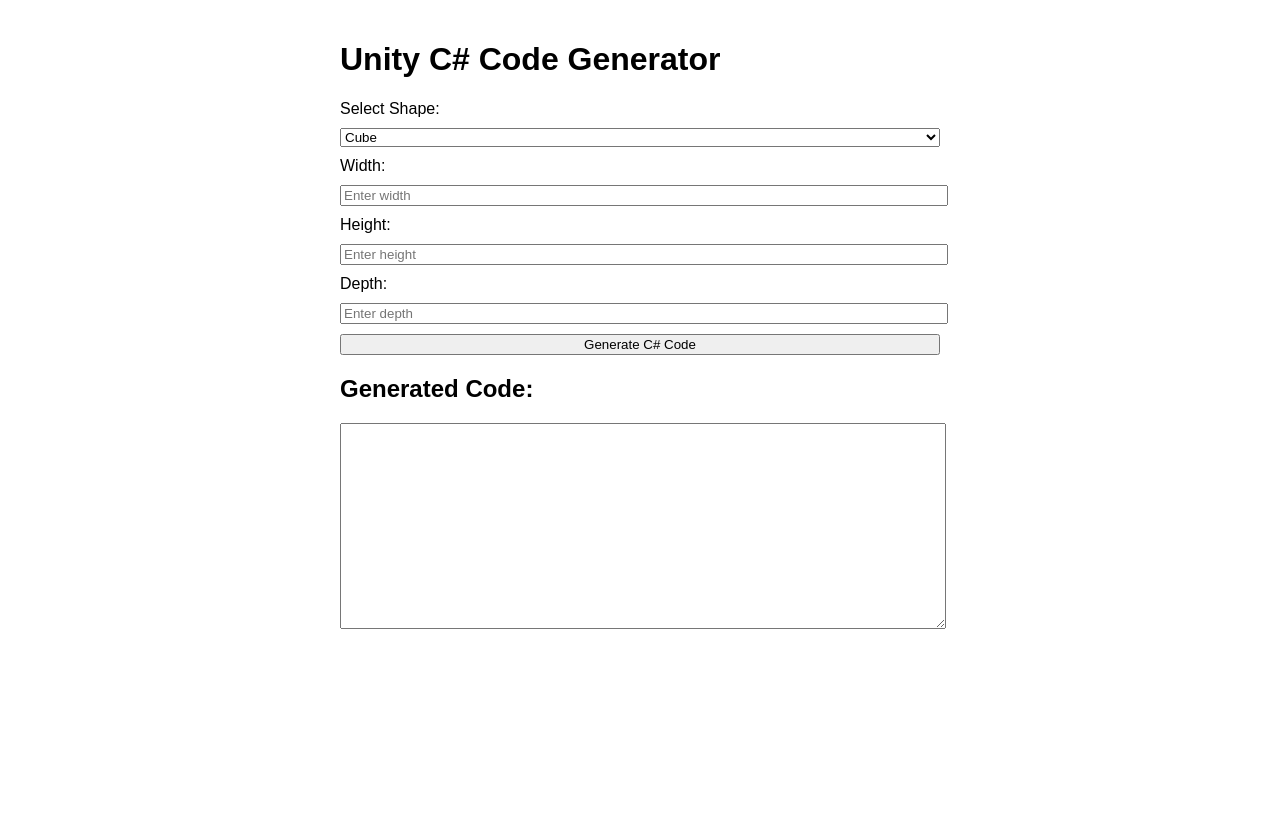
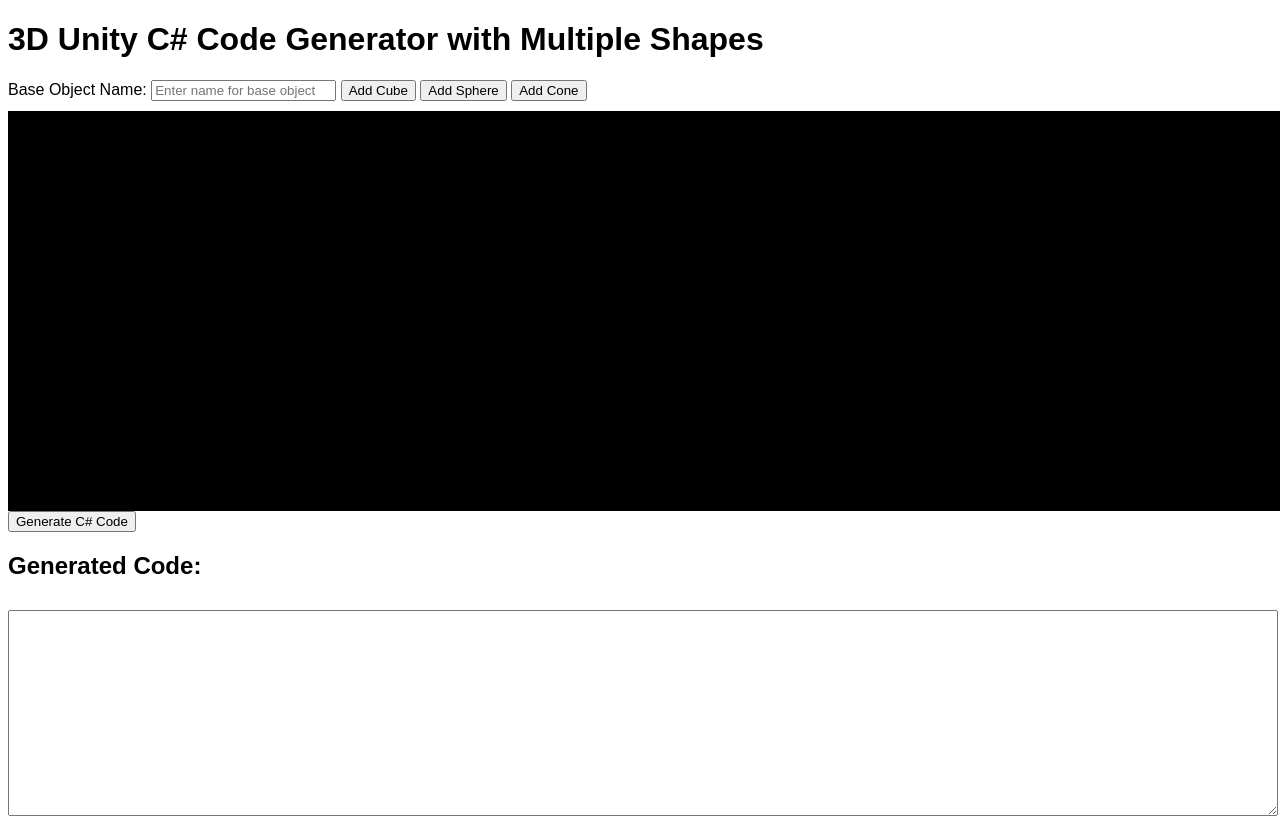
Before and after one commit to 3D-Model-Builder/C-Model-Maker-2.0, a plain HTML site: page index.html in a window 1280 px wide. Before the commit the page ends 800 px from the top, so only its background shows below. Drawn offline with nearby package versions, Linux system fonts and the light colour scheme.

Commit message:
Update index.html

```diff
--- a/index.html
+++ b/index.html
@@ -3,61 +3,91 @@
 <head>
     <meta charset="UTF-8">
     <meta name="viewport" content="width=device-width, initial-scale=1.0">
-    <title>Unity C# Code Generator</title>
+    <title>3D Unity C# Code Generator with Multiple Shapes</title>
     <style>
-        body { font-family: Arial, sans-serif; max-width: 600px; margin: auto; padding: 20px; }
-        label, select, input, button { display: block; margin: 10px 0; width: 100%; }
-        textarea { width: 100%; height: 200px; }
+        body { font-family: Arial, sans-serif; }
+        #threeCanvas { width: 100%; height: 400px; background: #333; }
+        textarea { width: 100%; height: 200px; margin-top: 10px; }
+        #controls { margin: 10px 0; }
     </style>
 </head>
 <body>
-    <h1>Unity C# Code Generator</h1>
-    <label for="shape">Select Shape:</label>
-    <select id="shape">
-        <option value="Cube">Cube</option>
-        <option value="Sphere">Sphere</option>
-        <option value="Capsule">Capsule</option>
-    </select>
+    <h1>3D Unity C# Code Generator with Multiple Shapes</h1>
 
-    <label for="width">Width:</label>
-    <input type="number" id="width" placeholder="Enter width" step="0.1" min="0">
+    <div id="controls">
+        <label for="objectName">Base Object Name: </label>
+        <input type="text" id="objectName" placeholder="Enter name for base object">
 
-    <label for="height">Height:</label>
-    <input type="number" id="height" placeholder="Enter height" step="0.1" min="0">
+        <button onclick="addShape('cube')">Add Cube</button>
+        <button onclick="addShape('sphere')">Add Sphere</button>
+        <button onclick="addShape('cone')">Add Cone</button>
+    </div>
 
-    <label for="depth">Depth:</label>
-    <input type="number" id="depth" placeholder="Enter depth" step="0.1" min="0">
-
+    <div id="threeCanvas"></div>
     <button onclick="generateCode()">Generate C# Code</button>
-
     <h2>Generated Code:</h2>
     <textarea id="codeOutput" readonly></textarea>
 
+    <script src="https://cdnjs.cloudflare.com/ajax/libs/three.js/r128/three.min.js"></script>
+    <script src="https://threejs.org/examples/js/controls/OrbitControls.js"></script>
     <script>
+        let scene, camera, renderer, controls;
+        const shapes = [];
+
+        function init() {
+            scene = new THREE.Scene();
+            camera = new THREE.PerspectiveCamera(75, window.innerWidth / 400, 0.1, 1000);
+            camera.position.z = 5;
+
+            renderer = new THREE.WebGLRenderer();
+            renderer.setSize(window.innerWidth, 400);
+            document.getElementById('threeCanvas').appendChild(renderer.domElement);
+
+            controls = new THREE.OrbitControls(camera, renderer.domElement);
+            animate();
+        }
+
+        function animate() {
+            requestAnimationFrame(animate);
+            renderer.render(scene, camera);
+        }
+
+        function addShape(type) {
+            let geometry, material, shape;
+            material = new THREE.MeshBasicMaterial({ color: Math.random() * 0xffffff });
+
+            if (type === 'cube') geometry = new THREE.BoxGeometry(1, 1, 1);
+            else if (type === 'sphere') geometry = new THREE.SphereGeometry(0.5, 32, 32);
+            else if (type === 'cone') geometry = new THREE.ConeGeometry(0.5, 1, 32);
+
+            shape = new THREE.Mesh(geometry, material);
+            shape.userData = { type };  // Store shape type for code generation
+            scene.add(shape);
+            shapes.push(shape);
+        }
+
         function generateCode() {
-            // Get user inputs
-            const shape = document.getElementById('shape').value;
-            const width = document.getElementById('width').value || 1;
-            const height = document.getElementById('height').value || 1;
-            const depth = document.getElementById('depth').value || 1;
+            const baseName = document.getElementById('objectName').value || "BaseObject";
+            let code = `using UnityEngine;\n\npublic class ${baseName} : MonoBehaviour\n{\n    void Start()\n    {\n        GameObject ${baseName} = new GameObject("${baseName}");\n`;
 
-            // Generate the C# code
-            const code = `
-using UnityEngine;
+            shapes.forEach((shape, index) => {
+                const pos = shape.position;
+                const rot = shape.rotation;
+                const scale = shape.scale;
+                const type = shape.userData.type.charAt(0).toUpperCase() + shape.userData.type.slice(1);
 
-public class CreatePrimitive : MonoBehaviour
-{
-    void Start()
-    {
-        GameObject ${shape.toLowerCase()} = GameObject.CreatePrimitive(PrimitiveType.${shape});
-        ${shape.toLowerCase()}.transform.localScale = new Vector3(${width}f, ${height}f, ${depth}f);
-    }
-}
-            `;
+                code += `        GameObject ${type}${index} = GameObject.CreatePrimitive(PrimitiveType.${type});\n`;
+                code += `        ${type}${index}.transform.parent = ${baseName}.transform;\n`;
+                code += `        ${type}${index}.transform.localPosition = new Vector3(${pos.x.toFixed(2)}f, ${pos.y.toFixed(2)}f, ${pos.z.toFixed(2)}f);\n`;
+                code += `        ${type}${index}.transform.localRotation = Quaternion.Euler(${THREE.Math.radToDeg(rot.x).toFixed(2)}f, ${THREE.Math.radToDeg(rot.y).toFixed(2)}f, ${THREE.Math.radToDeg(rot.z).toFixed(2)}f);\n`;
+                code += `        ${type}${index}.transform.localScale = new Vector3(${scale.x.toFixed(2)}f, ${scale.y.toFixed(2)}f, ${scale.z.toFixed(2)}f);\n\n`;
+            });
 
-            // Display the code
+            code += `    }\n}`;
             document.getElementById('codeOutput').textContent = code;
         }
+
+        init();
     </script>
 </body>
 </html>
```
